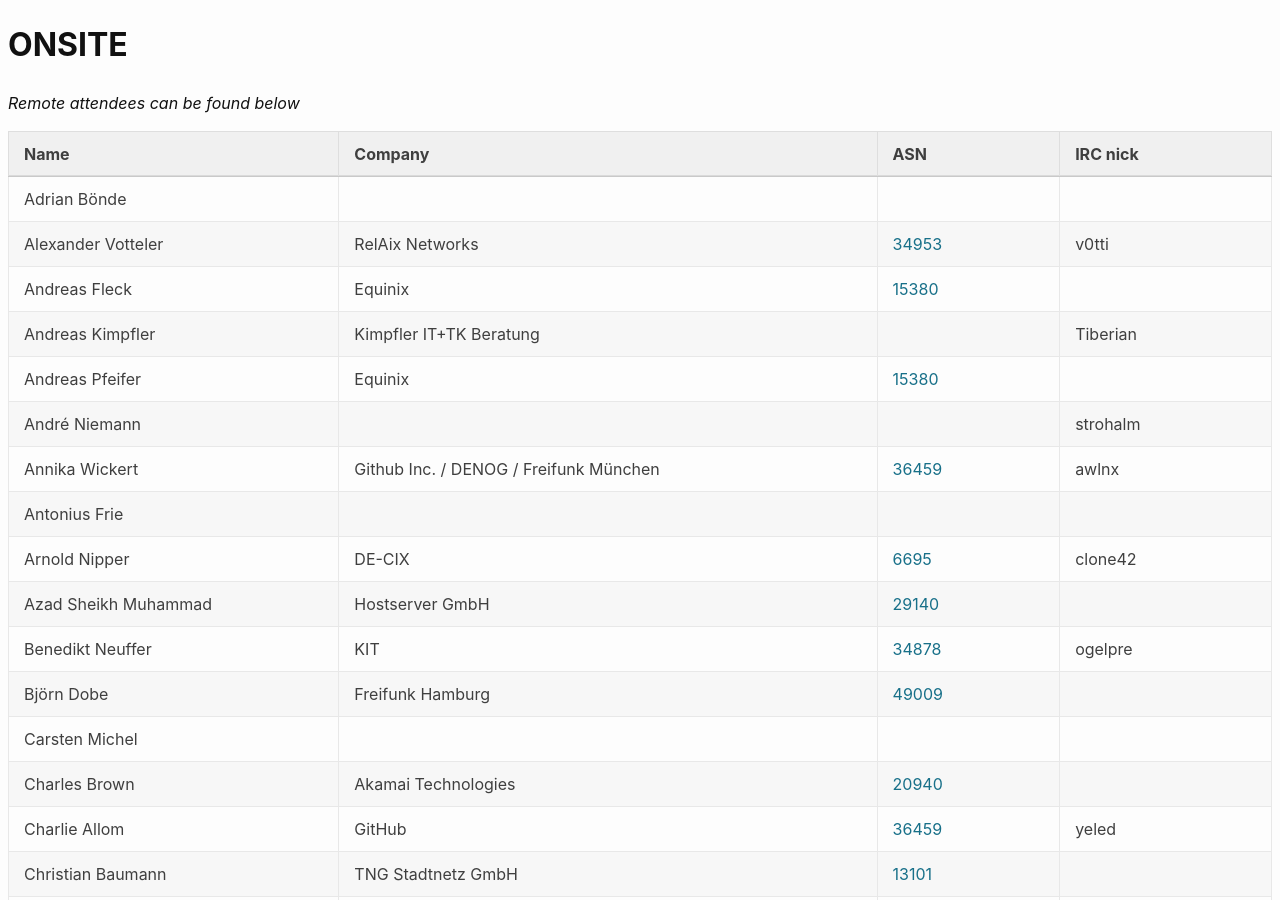
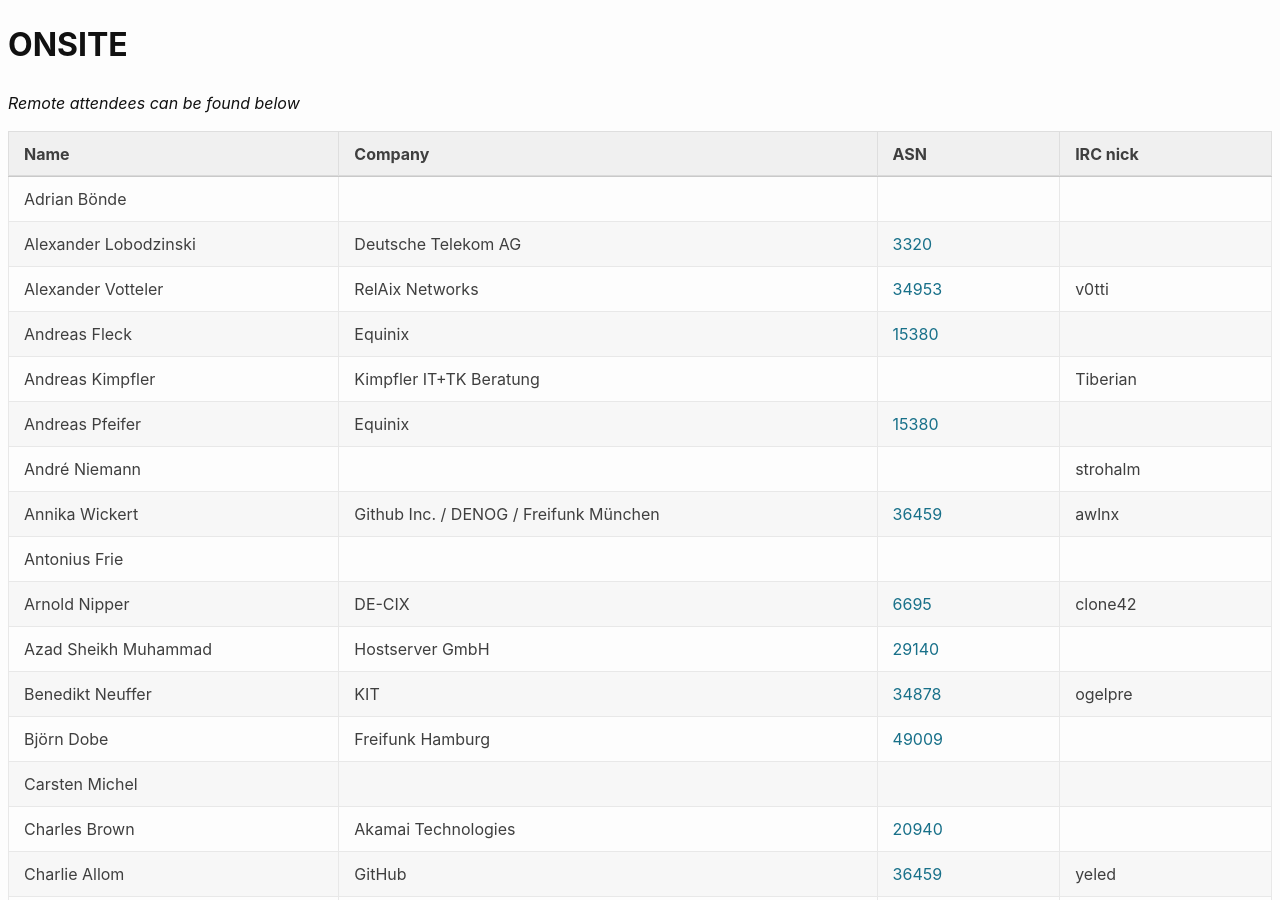
Before and after one commit to denog/pretix-attendeelist, a Jekyll site: the page built from denog15/index.md, in a window 1280 px wide and 900 px high. Built offline with Jekyll 4.4.1, drawn with Linux system fonts in a browser that asks for light colours.

Commit message:
Latest data: Tue Aug 29 07:28:07 UTC 2023

```diff
--- a/_data/attendees_denog15_onsite.json
+++ b/_data/attendees_denog15_onsite.json
@@ -4,6 +4,12 @@
     "company": null,
     "irc": null,
     "asn": null
+  },
+  {
+    "name": "Alexander Lobodzinski",
+    "company": "Deutsche Telekom AG",
+    "irc": null,
+    "asn": "3320"
   },
   {
     "name": "Alexander Votteler",
```
